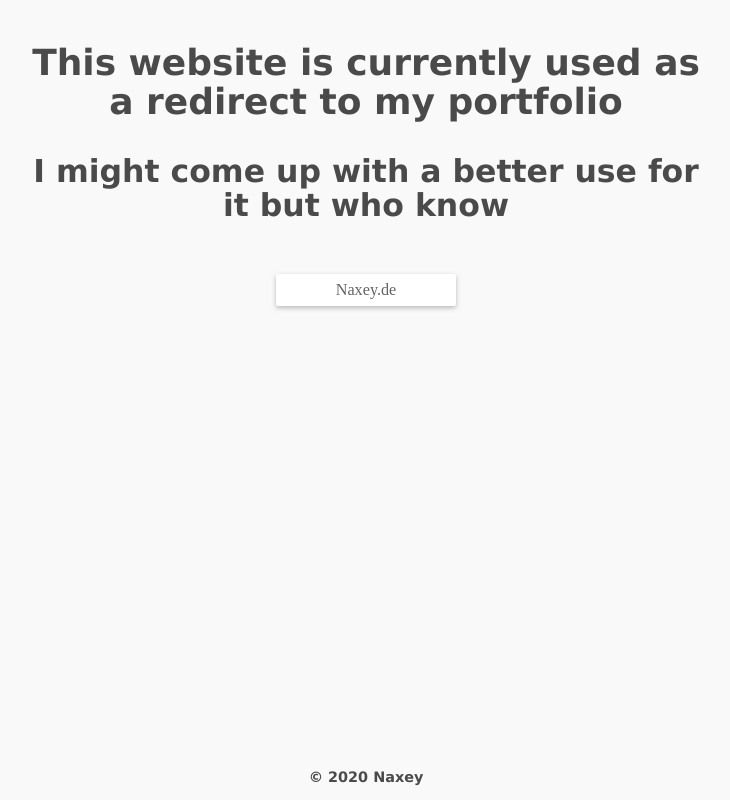
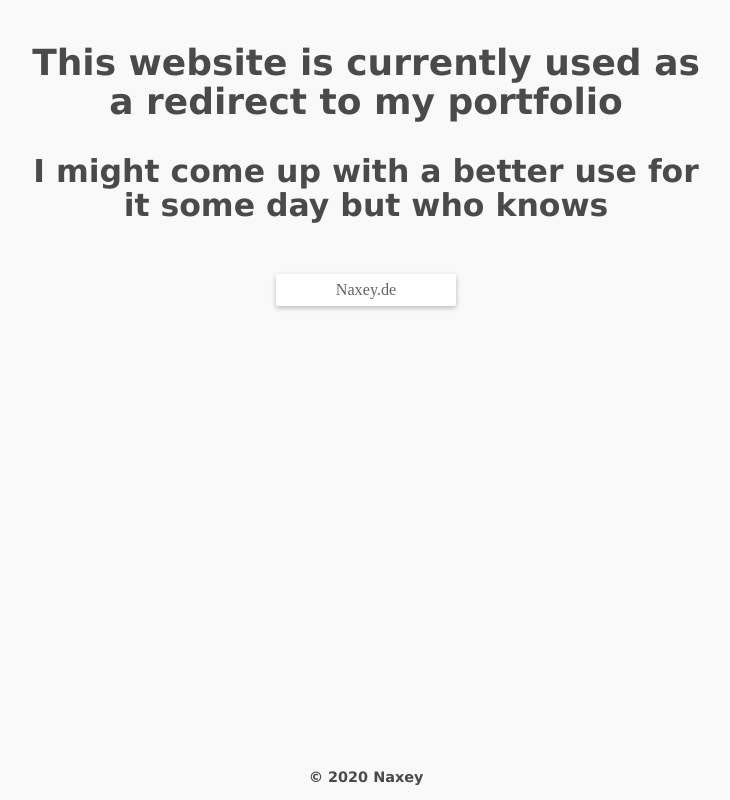
Before and after one commit to Naxey/naxey.github.io, a plain HTML site: page index.html in a window 1280 px wide. Shown: the whole page, without its empty margins (274-1004 px from the left). Drawn offline with Linux system fonts and the light colour scheme.

Commit message:
spelling

```diff
--- a/index.html
+++ b/index.html
@@ -7,7 +7,7 @@
 </head>
 <body>
     <h2 align=center>This website is currently used as a redirect to my portfolio</h2>
-    <h3 align=center>I might come up with a better use for it but who know</h3>
+    <h3 align=center>I might come up with a better use for it some day but who knows</h3>
     <div align="center">
         <div class="button" onclick="location.href = 'https://naxey.de'">
           <div class="center" fit>Naxey.de</div>
```
